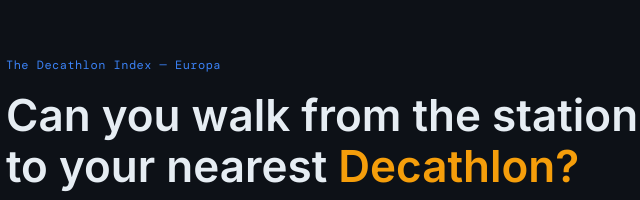
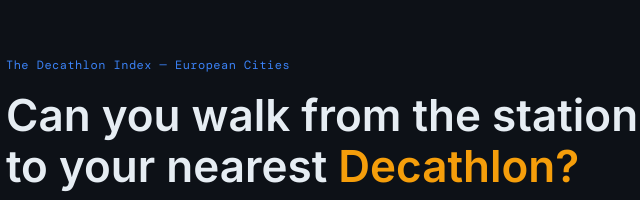
Before and after one commit to sbarlster/decathaindex, a plain HTML site: page web/index.html in a window 1280 px wide. Shown: the top 200 px of the page, 74-714 px from the left. Drawn offline with nearby package versions, Linux system fonts and the light colour scheme.

Commit message:
tweak again

```diff
--- a/web/index.html
+++ b/web/index.html
@@ -315,7 +315,7 @@
 <body>
 
 <div class="hero">
-  <p class="hero-eyebrow">The Decathlon Index — Europa</p>
+  <p class="hero-eyebrow">The Decathlon Index — European Cities</p>
   <h1>Can you walk from the station<br>to your nearest <em>Decathlon?</em></h1>
   <p class="hero-sub">Driving and walking distances from each city's central train station to its nearest Decathlon store, across Europe.</p>
   <p class="hero-sub">You heard of the Bigmac Index, now we have the Decathlon Index, a simple measure of walkability in a city.</p>
```
